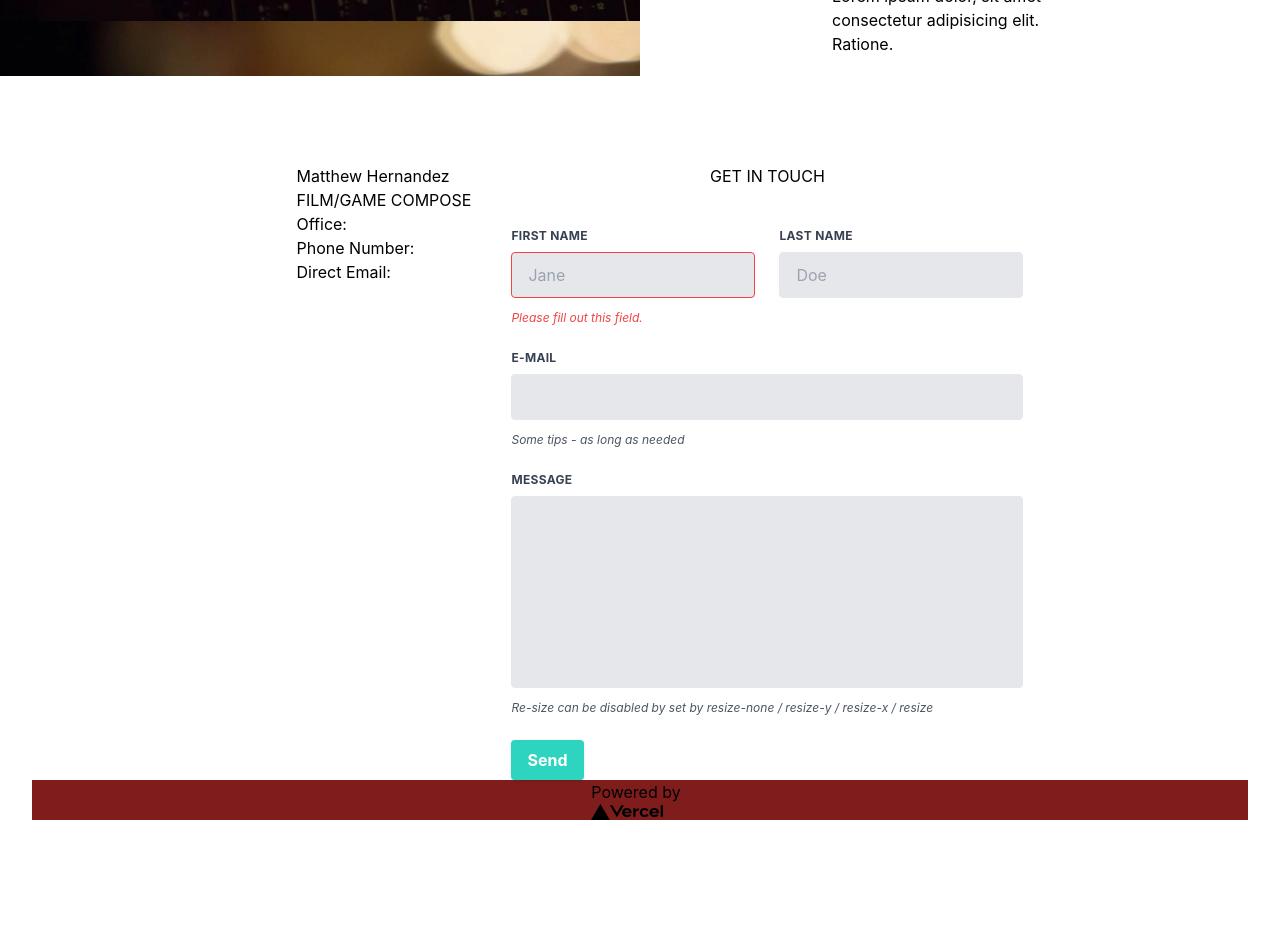
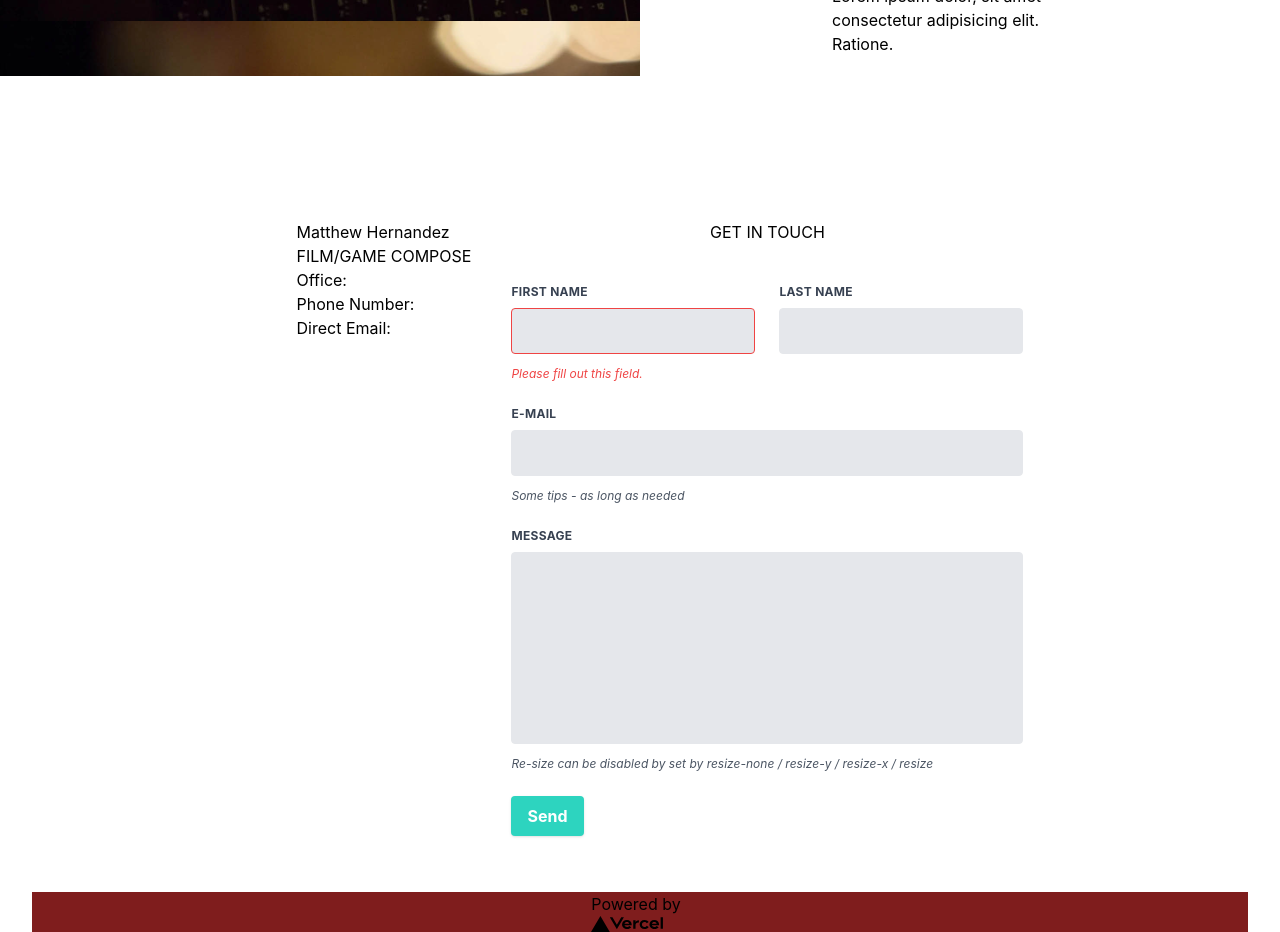
Before and after one commit to Cyber-Digital-llc/Matthews-Portfolio-Website-FE, a Next.js app: page / in a window 1280 px wide. Shown: the part 2740-3672 px from the top of the page. Before the commit the page ends 3560 px from the top, so only its background shows below. Built offline with nearby package versions, Linux system fonts and the light colour scheme.

Commit message:
cleaning up contact form

```diff
--- a/components/Contact.jsx
+++ b/components/Contact.jsx
@@ -4,7 +4,7 @@ const Contact = () => {
   return (
     <div
       id="contact"
-      className=" flex w-full justify-center align-middle content-center items-center"
+      className=" flex w-full py-14 justify-center align-middle content-center items-center"
     >
       <div className="flex justify-center w-full">
         <div className=" py-10 px-10">
@@ -31,7 +31,6 @@ const Contact = () => {
                 className="appearance-none block w-full bg-gray-200 text-gray-700 border border-red-500 rounded py-3 px-4 mb-3 leading-tight focus:outline-none focus:bg-white"
                 id="grid-first-name"
                 type="text"
-                placeholder="Jane"
               />
               <p className="text-red-500 text-xs italic">
                 Please fill out this field.
@@ -48,7 +47,6 @@ const Contact = () => {
                 className="appearance-none block w-full bg-gray-200 text-gray-700 border border-gray-200 rounded py-3 px-4 leading-tight focus:outline-none focus:bg-white focus:border-gray-500"
                 id="grid-last-name"
                 type="text"
-                placeholder="Doe"
               />
             </div>
           </div>
```
